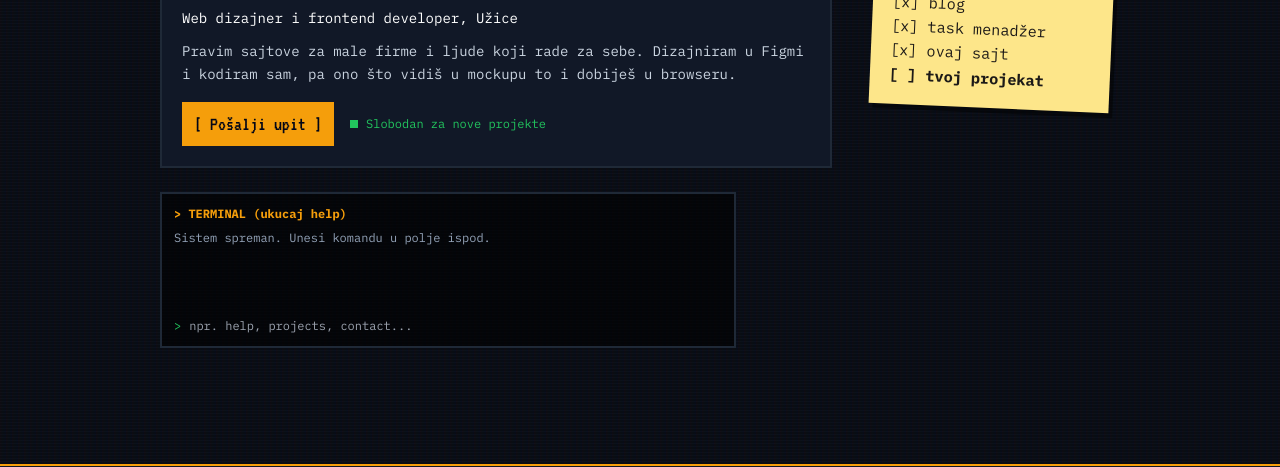
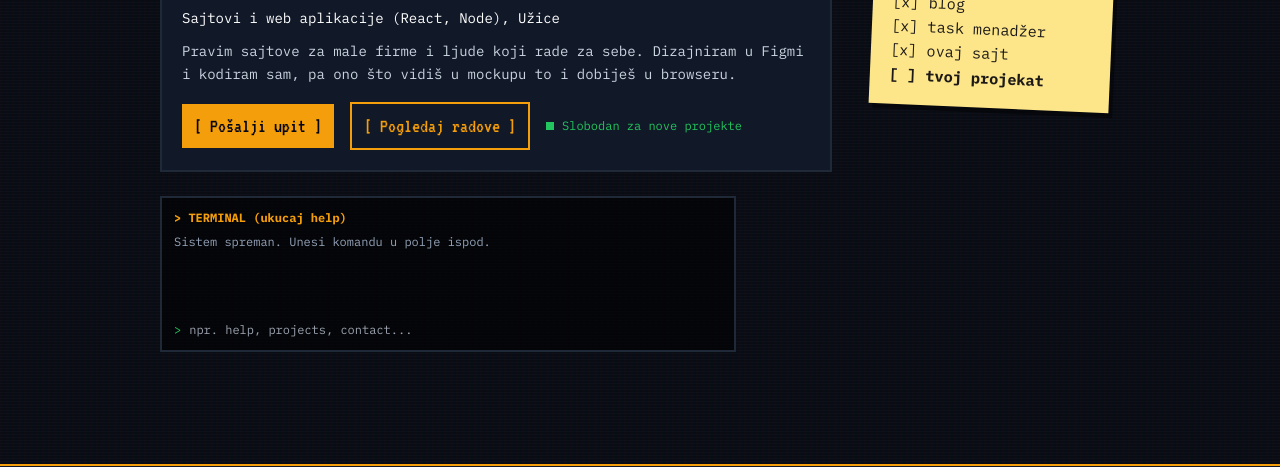
Before and after one commit to Sarca03/bogdan-sarcevic-portfolio, a website: page index.html in a window 1280 px wide. Shown: the part 292-759 px from the top of the page. Drawn offline with nearby package versions, Linux system fonts and the light colour scheme; files that its build step writes are made by us from their sources.

Commit message:
Jasnija uloga, oznaka licnih projekata i proces rada

```diff
--- a/index.html
+++ b/index.html
@@ -113,10 +113,11 @@
             <section class="relative border-2 border-retroBorder bg-retroPanel max-w-2xl" aria-labelledby="readme-title">
                 <div class="p-5 space-y-3">
                     <h1 id="readme-title" class="font-pixel text-4xl text-retroAmber tracking-wide leading-none">Bogdan Šarčević</h1>
-                    <p class="text-white text-sm" data-translate="readme_role">Web dizajner i frontend developer, Užice</p>
+                    <p class="text-white text-sm" data-translate="readme_role">Sajtovi i web aplikacije (React, Node), Užice</p>
                     <p class="text-slate-300 text-sm leading-relaxed" data-translate="readme_text">Pravim sajtove za male firme i ljude koji rade za sebe. Dizajniram u Figmi i kodiram sam, pa ono što vidiš u mockupu to i dobiješ u browseru.</p>
                     <div class="flex flex-wrap items-center gap-4 pt-1">
                         <button type="button" data-open="contact" class="px-3 py-2 bg-retroAmber hover:bg-retroAmberHover text-slate-950 font-pixel text-xl cursor-pointer" data-translate="readme_cta">[ Pošalji upit ]</button>
+                        <button type="button" data-open="projects" class="px-3 py-2 border-2 border-retroAmber text-retroAmber hover:bg-retroAmber hover:text-slate-950 font-pixel text-xl cursor-pointer" data-translate="readme_cta2">[ Pogledaj radove ]</button>
                         <span class="text-xs text-retroGreen flex items-center gap-2"><span class="w-2 h-2 bg-retroGreen inline-block"></span><span data-translate="readme_status">Slobodan za nove projekte</span></span>
                     </div>
                 </div>
@@ -171,7 +172,7 @@
                         </div>
                         <div>
                             <h2 class="text-white font-bold text-lg">Bogdan Šarčević</h2>
-                            <p class="text-retroAmber text-xs" data-translate="about_subtitle">Web dizajner i frontend developer</p>
+                            <p class="text-retroAmber text-xs" data-translate="about_subtitle">Sajtovi i web aplikacije, React i Node</p>
                             <p class="text-slate-400 text-xs mt-1"><span class="text-retroAmber">LOC:</span> Užice, Srbija</p>
                         </div>
                     </div>
@@ -199,6 +200,7 @@
                             <span class="px-2 py-1 bg-black/40 border border-retroBorder text-white">CSS</span>
                             <span class="px-2 py-1 bg-black/40 border border-retroBorder text-white">JavaScript</span>
                             <span class="px-2 py-1 bg-black/40 border border-retroBorder text-white">Tailwind CSS</span>
+                            <span class="px-2 py-1 bg-black/40 border border-retroBorder text-white">Claude (AI)</span>
                         </div>
                     </div>
                     <div>
@@ -244,6 +246,7 @@
                         </a>
                         <div class="p-4">
                             <h3 class="text-retroAmber font-bold mb-1 text-base">01 // Auto Perionica</h3>
+                            <p class="text-[10px] text-slate-500 mb-2 uppercase tracking-wider" data-translate="proj_personal">Lični projekat</p>
                             <p class="text-slate-400 text-xs mb-3 leading-relaxed" data-translate="proj_desc2">Sistem za upravljanje auto perionicom: klijenti, vozila, termini, radnici i usluge, sa PostgreSQL bazom u oblaku.</p>
                             <p class="text-slate-300 text-xs mb-3 leading-relaxed border-l-2 border-retroAmber pl-3"><span class="text-retroAmber font-bold" data-translate="proj_hard_label">Najteže:</span> <span data-translate="proj_hard2">povezati sve sa bazom. Prijava i registracija rade preko JWT tokena, a prihod se računa samo od završenih termina.</span></p>
                             <div class="flex flex-wrap gap-1.5 mb-3">
@@ -269,6 +272,7 @@
                         </a>
                         <div class="p-4">
                             <h3 class="text-retroAmber font-bold mb-1 text-base">02 // DevBlog</h3>
+                            <p class="text-[10px] text-slate-500 mb-2 uppercase tracking-wider" data-translate="proj_personal">Lični projekat</p>
                             <p class="text-slate-400 text-xs mb-3 leading-relaxed" data-translate="proj_desc3">Blog u Flasku gde pišem o greškama na koje sam naišao u projektima. Čitaoci mogu da se registruju i komentarišu.</p>
                             <p class="text-slate-300 text-xs mb-3 leading-relaxed border-l-2 border-retroAmber pl-3"><span class="text-retroAmber font-bold" data-translate="proj_hard_label">Najteže:</span> <span data-translate="proj_hard3">uloge. Svako može da komentariše, ali članke objavljuje samo admin, a svaka forma je zaštićena CSRF tokenom.</span></p>
                             <div class="flex flex-wrap gap-1.5 mb-3">
@@ -293,6 +297,7 @@
                         </a>
                         <div class="p-4">
                             <h3 class="text-retroAmber font-bold mb-1 text-base">03 // ProTask</h3>
+                            <p class="text-[10px] text-slate-500 mb-2 uppercase tracking-wider" data-translate="proj_personal">Lični projekat</p>
                             <p class="text-slate-400 text-xs mb-3 leading-relaxed" data-translate="proj_desc4">Menadžer zadataka sa prioritetima, rokovima, pretragom i pregledom za narednih 7 dana. Svaki korisnik vidi samo svoje zadatke.</p>
                             <p class="text-slate-300 text-xs mb-3 leading-relaxed border-l-2 border-retroAmber pl-3"><span class="text-retroAmber font-bold" data-translate="proj_hard_label">Najteže:</span> <span data-translate="proj_hard4">prebaciti aplikaciju sa MySQL-a na PostgreSQL u oblaku i spakovati je u Docker da radi na Render-u.</span></p>
                             <div class="flex flex-wrap gap-1.5 mb-3">
@@ -316,6 +321,7 @@
                         </div>
                         <div class="p-4">
                             <h3 class="text-retroAmber font-bold mb-1 text-base">04 // Bogdan OS</h3>
+                            <p class="text-[10px] text-slate-500 mb-2 uppercase tracking-wider" data-translate="proj_personal">Lični projekat</p>
                             <p class="text-slate-400 text-xs mb-3 leading-relaxed" data-translate="proj_desc1">Ovaj sajt. Retro operativni sistem u čistom HTML-u, CSS-u i JavaScriptu: prozori koji se pomeraju, terminal i zvuk generisan u kodu.</p>
                             <div class="flex flex-wrap gap-1.5">
                                 <span class="text-[10px] px-2 py-0.5 bg-retroBorder text-retroAmber">HTML/CSS</span>
@@ -350,6 +356,16 @@
                     <div class="border-l-2 border-retroAmber pl-3">
                         <h3 class="text-white font-bold" data-translate="svc3_title">Grafički dizajn</h3>
                         <p class="text-slate-400 text-xs mt-1" data-translate="svc3_text">Logo i vizuelni identitet, materijali za društvene mreže.</p>
+                    </div>
+                    <div class="pt-2">
+                        <span class="text-retroAmber font-pixel text-lg block" data-translate="proc_title">&gt; Kako radim</span>
+                        <ol class="text-slate-400 text-xs mt-1 space-y-1">
+                            <li data-translate="proc1">1. Kratak razgovor: šta ti treba i za koga je sajt.</li>
+                            <li data-translate="proc2">2. Plan i cena: tačno šta ulazi u posao, pre nego što počnem.</li>
+                            <li data-translate="proc3">3. Dizajn u Figmi, pa tvoje izmene.</li>
+                            <li data-translate="proc4">4. Izrada i probna verzija na linku.</li>
+                            <li data-translate="proc5">5. Objava na tvom domenu i uputstvo kako da menjaš sadržaj.</li>
+                        </ol>
                     </div>
                     <button type="button" data-open="contact" class="px-3 py-2 bg-retroAmber hover:bg-retroAmberHover text-slate-950 font-pixel text-xl cursor-pointer" data-translate="readme_cta">[ Pošalji upit ]</button>
                 </div>
--- a/script.js
+++ b/script.js
@@ -15,11 +15,12 @@ const translations = {
         boot3: "> Spremno.",
         icon_about: "O meni", icon_skills: "Alati", icon_projects: "Projekti", icon_services: "Usluge", icon_contact: "Kontakt",
         win_about: "O meni", win_skills: "Alati", win_projects: "Projekti", win_services: "Usluge", win_contact: "Kontakt",
-        readme_role: "Web dizajner i frontend developer, Užice",
+        readme_role: "Sajtovi i web aplikacije (React, Node), Užice",
         readme_text: "Pravim sajtove za male firme i ljude koji rade za sebe. Dizajniram u Figmi i kodiram sam, pa ono što vidiš u mockupu to i dobiješ u browseru.",
         readme_cta: "[ Pošalji upit ]",
+        readme_cta2: "[ Pogledaj radove ]",
         readme_status: "Slobodan za nove projekte",
-        about_subtitle: "Web dizajner i frontend developer",
+        about_subtitle: "Sajtovi i web aplikacije, React i Node",
         about_text: "Dizajniram i kodiram sam, pa nema gubitka između skice i gotovog sajta. Kad treba, napravim i ceo backend sa bazom i prijavom korisnika.",
         proj_desc1: "Ovaj sajt. Retro operativni sistem u čistom HTML-u, CSS-u i JavaScriptu: prozori koji se pomeraju, terminal i zvuk generisan u kodu.",
         proj_desc2: "Sistem za upravljanje auto perionicom: klijenti, vozila, termini, radnici i usluge, sa PostgreSQL bazom u oblaku.",
@@ -29,7 +30,7 @@ const translations = {
         proj_hard4: "prebaciti aplikaciju sa MySQL-a na PostgreSQL u oblaku i spakovati je u Docker da radi na Render-u.",
         proj_live: "[ Pogledaj uživo -> ]",
         proj_code: "[ Kod na GitHub-u ]",
-        proj_hard_label: "Najteže:",
+        proj_hard_label: "Najteže:", proj_personal: "Lični projekat",
         proj_hard2: "povezati sve sa bazom. Prijava i registracija rade preko JWT tokena, a prihod se računa samo od završenih termina.",
         sk1: "> Svaki dan", sk1_note: "Ovim radim svaki sajt.",
         sk2: "> Na projektima", sk2_note: "Na ovome su napravljeni moji projekti.",
@@ -38,6 +39,12 @@ const translations = {
         sound_on: "ZVUK: DA", sound_off: "ZVUK: NE",
         svc1_title: "Sajt od nule", svc1_text: "Dizajn i kod, od skice do objave na tvom domenu.",
         svc2_title: "Redizajn", svc2_text: "Imaš sajt koji ti je neprijatno da pošalješ klijentu? Napravimo ga ponovo.",
+        proc_title: "> Kako radim",
+        proc1: "1. Kratak razgovor: šta ti treba i za koga je sajt.",
+        proc2: "2. Plan i cena: tačno šta ulazi u posao, pre nego što počnem.",
+        proc3: "3. Dizajn u Figmi, pa tvoje izmene.",
+        proc4: "4. Izrada i probna verzija na linku.",
+        proc5: "5. Objava na tvom domenu i uputstvo kako da menjaš sadržaj.",
         svc3_title: "Grafički dizajn", svc3_text: "Logo i vizuelni identitet, materijali za društvene mreže.",
         contact_text: "Javi se i napiši par rečenica o tome šta ti treba.",
         contact_copy: "[ kopiraj ]", contact_copied: "[ kopirano ]",
@@ -58,11 +65,12 @@ const translations = {
         boot3: "> Ready.",
         icon_about: "About me", icon_skills: "Tools", icon_projects: "Projects", icon_services: "Services", icon_contact: "Contact",
         win_about: "About me", win_skills: "Tools", win_projects: "Projects", win_services: "Services", win_contact: "Contact",
-        readme_role: "Web designer and frontend developer, Užice",
+        readme_role: "Websites and web apps (React, Node), Užice",
         readme_text: "I build websites for small businesses and people who work for themselves. I design in Figma and code it myself, so what you see in the mockup is what you get in the browser.",
         readme_cta: "[ Send an inquiry ]",
+        readme_cta2: "[ See my work ]",
         readme_status: "Available for new projects",
-        about_subtitle: "Web designer and frontend developer",
+        about_subtitle: "Websites and web apps, React and Node",
         about_text: "I design and code it myself, so nothing gets lost between the sketch and the finished site. When needed, I also build the backend with a database and user login.",
         proj_desc1: "This site. A retro operating system in plain HTML, CSS and JavaScript: draggable windows, a terminal and sound generated in code.",
         proj_desc2: "Car wash management system: clients, vehicles, appointments, workers and services, backed by a PostgreSQL database in the cloud.",
@@ -72,7 +80,7 @@ const translations = {
         proj_hard4: "moving the app from MySQL to a cloud PostgreSQL database and packaging it in Docker so it runs on Render.",
         proj_live: "[ View live -> ]",
         proj_code: "[ Code on GitHub ]",
-        proj_hard_label: "Hardest part:",
+        proj_hard_label: "Hardest part:", proj_personal: "Personal project",
         proj_hard2: "wiring everything to the database. Login and sign-up use JWT tokens, and revenue only counts completed appointments.",
         sk1: "> Every day", sk1_note: "Every site I build uses these.",
         sk2: "> On projects", sk2_note: "My projects are built with these.",
@@ -81,6 +89,12 @@ const translations = {
         sound_on: "SOUND: ON", sound_off: "SOUND: OFF",
         svc1_title: "Website from scratch", svc1_text: "Design and code, from sketch to launch on your domain.",
         svc2_title: "Redesign", svc2_text: "Have a site you're embarrassed to send to clients? Let's rebuild it.",
+        proc_title: "> How I work",
+        proc1: "1. A short call: what you need and who the site is for.",
+        proc2: "2. Plan and price: exactly what the job includes, before I start.",
+        proc3: "3. Design in Figma, then your changes.",
+        proc4: "4. Build and a preview version on a link.",
+        proc5: "5. Launch on your domain and a guide for editing the content.",
         svc3_title: "Graphic design", svc3_text: "Logo and visual identity, social media materials.",
         contact_text: "Get in touch and write a few sentences about what you need.",
         contact_copy: "[ copy ]", contact_copied: "[ copied ]",
@@ -183,7 +197,7 @@ if (seenBoot || prefersReduced) {
 const WIN_IDS = ['about', 'skills', 'projects', 'services', 'contact'];
 const winState = {};            // 'closed' | 'open' | 'min'
 WIN_IDS.forEach(id => { winState[id] = 'closed'; });
-let order = [];                 // redosled otvaranja (za taskbar)
+let order = [];
 let zTop = 20;
 let activeId = null;
 const lastTrigger = {};
```
